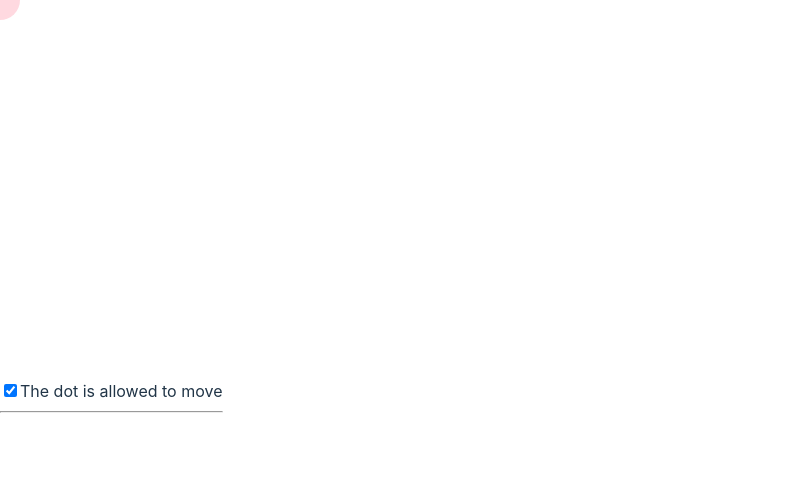
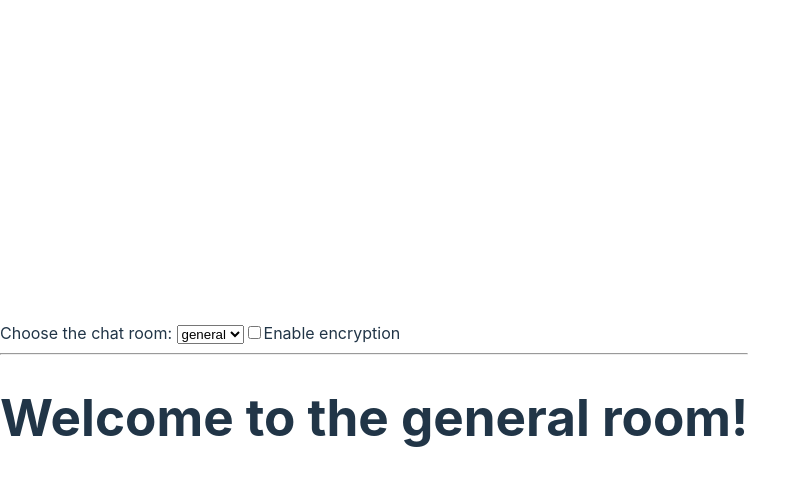
Before and after one commit to AndrewAttemptsCode/odin-my-first-react-app, a React (Vite) app: page / in a window 1280 px wide. Shown: the top 486 px of the page, without its empty margins (0-811 px from the left). Built offline with nearby package versions, Linux system fonts and the light colour scheme.

Commit message:
Complete challenge_4

```diff
--- /dev/null
+++ b/src/effect/challenge_4/App.jsx
@@ -0,0 +1,53 @@
+import { useState } from 'react';
+import ChatRoom from './ChatRoom.jsx';
+
+export default function App() {
+  const [roomId, setRoomId] = useState('general');
+  const [isEncrypted, setIsEncrypted] = useState(false);
+  return (
+    <>
+      <label>
+        Choose the chat room:{' '}
+        <select
+          value={roomId}
+          onChange={e => setRoomId(e.target.value)}
+        >
+          <option value="general">general</option>
+          <option value="travel">travel</option>
+          <option value="music">music</option>
+        </select>
+      </label>
+      <label>
+        <input
+          type="checkbox"
+          checked={isEncrypted}
+          onChange={e => setIsEncrypted(e.target.checked)}
+        />
+        Enable encryption
+      </label>
+      <hr />
+      <ChatRoom
+        roomId={roomId}
+        isEncrypted={isEncrypted}
+      />
+    </>
+  );
+}
+
+// Challenge 4 of 5: Fix a connection switch
+// In this example, the chat service in chat.js
+// exposes two different APIs: createEncryptedConnection
+// and createUnencryptedConnection. The root App component
+// lets the user choose whether to use encryption or not,
+// and then passes down the corresponding API method to
+// the child ChatRoom component as the createConnection
+// prop.
+
+// Notice that initially, the console logs say the
+// connection is not encrypted. Try toggling the
+// checkbox on: nothing will happen. However, if you
+// change the selected room after that, then the chat
+// will reconnect and enable encryption (as you’ll see
+//   from the console messages). This is a bug. Fix the
+//   bug so that toggling the checkbox also causes the
+//   chat to reconnect.
--- /dev/null
+++ b/src/effect/challenge_4/ChatRoom.jsx
@@ -0,0 +1,16 @@
+import { useEffect } from 'react';
+import {
+  createEncryptedConnection,
+  createUnencryptedConnection,
+} from './chat.js';
+
+export default function ChatRoom({ roomId, isEncrypted }) {
+  useEffect(() => {
+    const createConnection = isEncrypted ? createEncryptedConnection : createUnencryptedConnection;
+    const connection = createConnection(roomId);
+    connection.connect();
+    return () => connection.disconnect();
+  }, [roomId, isEncrypted]);
+
+  return <h1>Welcome to the {roomId} room!</h1>;
+}
--- /dev/null
+++ b/src/effect/challenge_4/chat.js
@@ -0,0 +1,23 @@
+export function createEncryptedConnection(roomId) {
+  // A real implementation would actually connect to the server
+  return {
+    connect() {
+      console.log('✅ 🔐 Connecting to "' + roomId + '... (encrypted)');
+    },
+    disconnect() {
+      console.log('❌ 🔐 Disconnected from "' + roomId + '" room (encrypted)');
+    }
+  };
+}
+
+export function createUnencryptedConnection(roomId) {
+  // A real implementation would actually connect to the server
+  return {
+    connect() {
+      console.log('✅ Connecting to "' + roomId + '... (unencrypted)');
+    },
+    disconnect() {
+      console.log('❌ Disconnected from "' + roomId + '" room (unencrypted)');
+    }
+  };
+}
--- a/src/main.jsx
+++ b/src/main.jsx
@@ -1,7 +1,7 @@
 import { StrictMode } from 'react'
 import { createRoot } from 'react-dom/client'
 import './index.css'
-import App from './effect/challenge_3/App';
+import App from './effect/challenge_4/App';
 
 
 const rootElement = document.getElementById('root');
```
